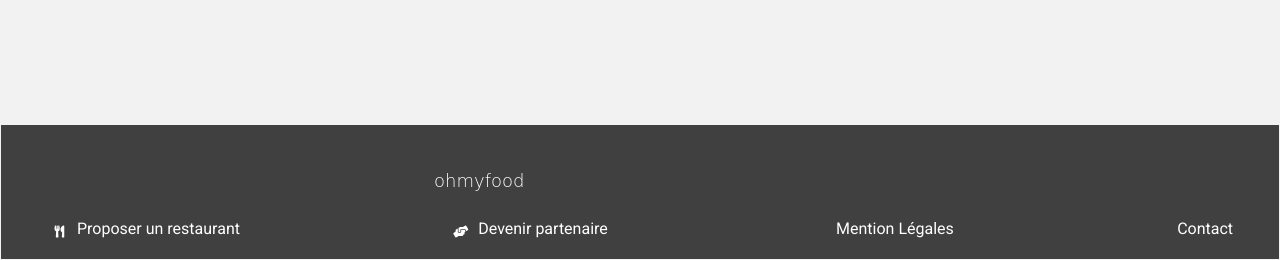
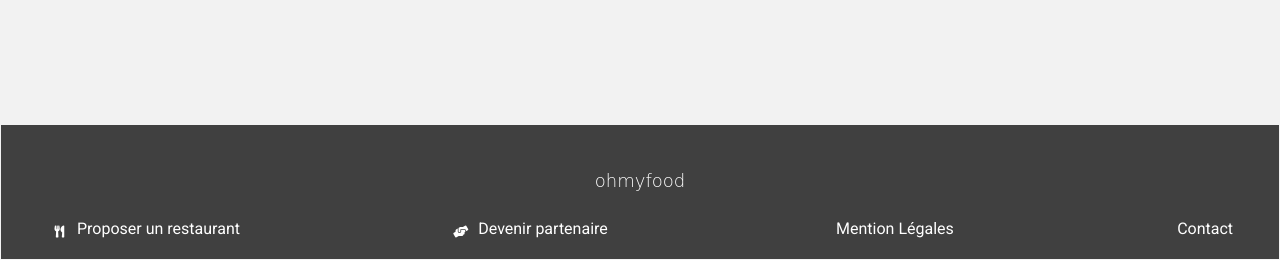
Before and after one commit to kayang23/ohmyfood_projet_3, a website: page index.html in a window 1280 px wide. Shown: the part 1443-1703 px from the top of the page. Drawn offline with Linux system fonts and the light colour scheme; a web font is replaced by a local one.

Commit message:
modification marge footer h2

```diff
--- a/style.css
+++ b/style.css
@@ -509,6 +509,13 @@
   footer h2 {
     margin: 25px;
   }
+}
+@media screen and (min-width: 768px) and (min-width: 1024px) {
+  footer h2 {
+    margin: 25px auto;
+  }
+}
+@media screen and (min-width: 768px) {
   footer .footer_pied {
     width: 95%;
     display: flex;
```
